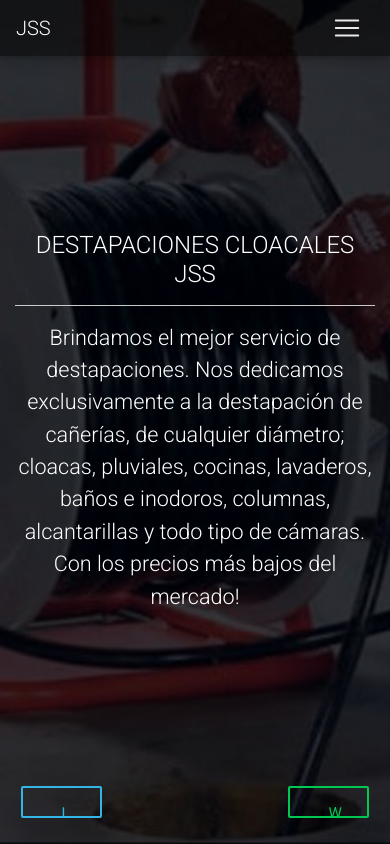
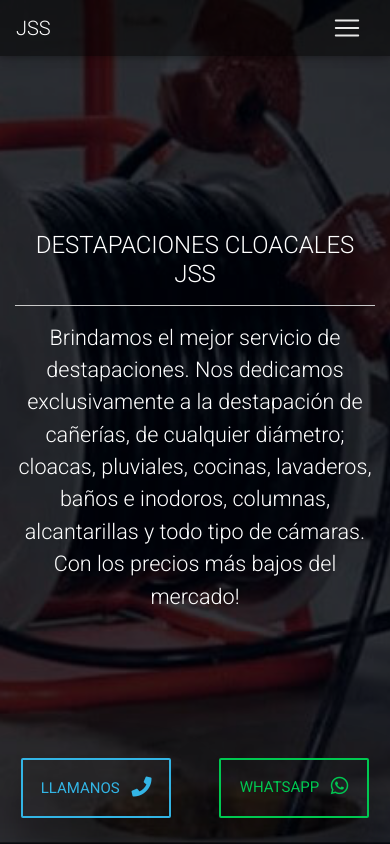
Before and after one commit to Manuel-Acunia/Manuel-Acunia.github.io, a plain HTML site: page index.html in a window 390 px wide. Shown: the top 844 px of the page. Drawn offline with nearby package versions, Linux system fonts and the light colour scheme.

Commit message:
Tamaño de botones

```diff
--- a/css/style.css
+++ b/css/style.css
@@ -62,21 +62,26 @@ hmtl, body{
         height: 20vh;
     }
     #flotante1{
+        font-size: 15px;
         display:scroll;
         position:fixed;
         bottom:20px;
         left: 15px;
-        width: 2em;
-        height: 2em
+        width: 10em;
+        height: 4em;
+        padding: 17px;
 
     }
     #flotante2{
+        font-size: 15px;
+        line-height: 20px;
         display:scroll;
         position:fixed;
         bottom:20px;
         right: 15px;
-        width: 2em;
-        height: 2em;
+        width: 10em;
+        height: 4em;
+        padding: 17px;
     }
 
 }
```
